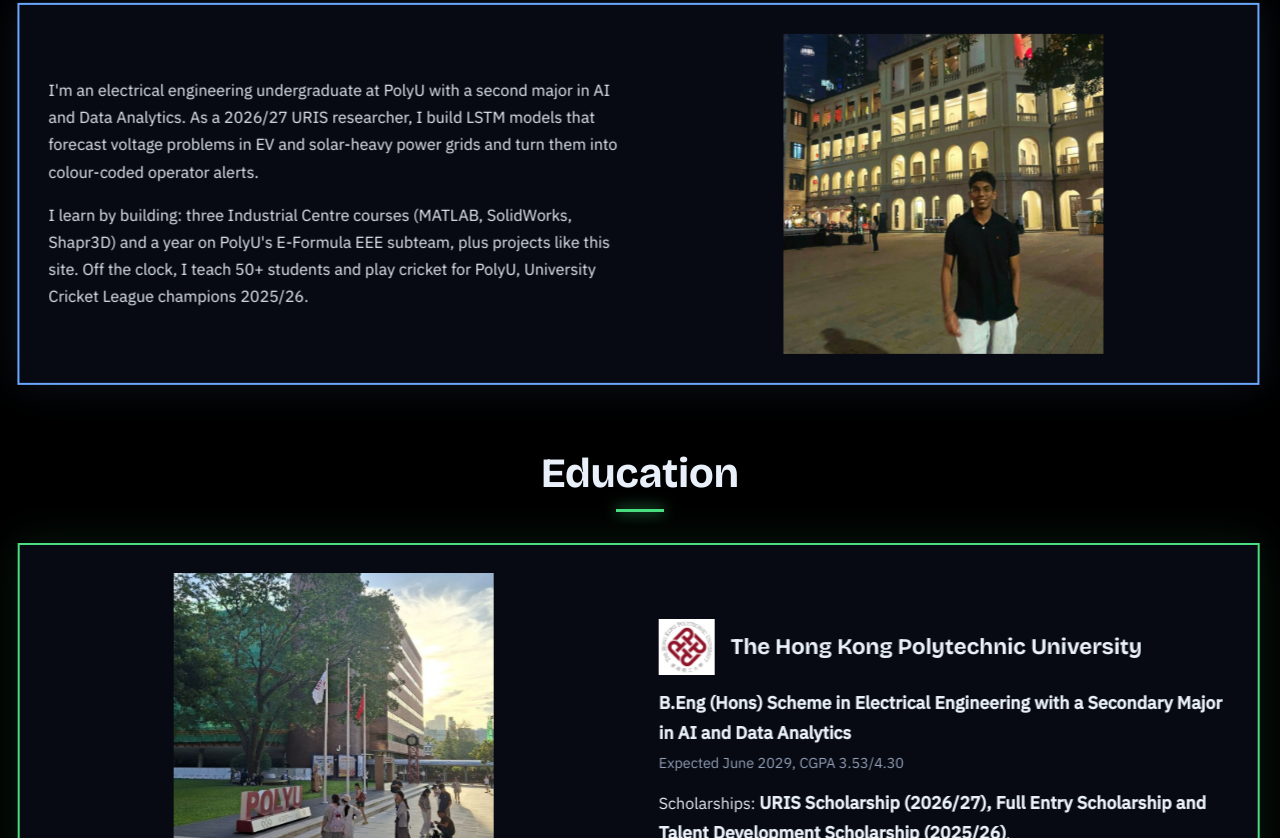
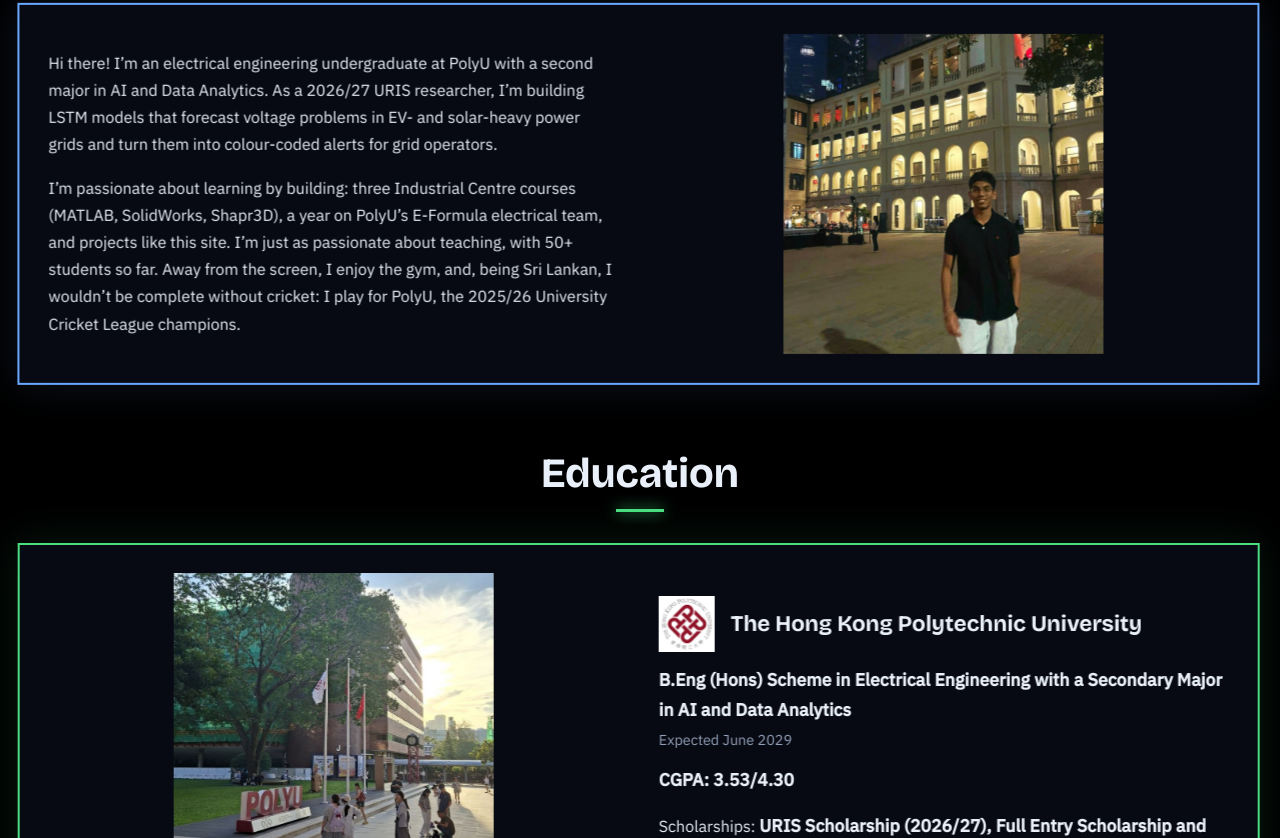
Before and after one commit to amanyoosuf/amanyoosuf.github.io, a React (Vite) app: page / in a window 1280 px wide. Shown: the part 922-1760 px from the top of the page. Built offline with nearby package versions, Linux system fonts and the light colour scheme.

Commit message:
Update App.jsx

```diff
--- a/src/App.jsx
+++ b/src/App.jsx
@@ -54,12 +54,12 @@ export default function App() {
       <Navbar sections={SECTIONS} active={active} theme={theme} tint={tintOf(active)} onToggle={() => setTheme(theme === "dark" ? "light" : "dark")} />
       <main>
         <Hero />
-        <Section id="summary" title="Who is Aman?">
+        <Section id="summary" title="Summary">
           <Story side="left" photos={[
             { id: "w1", file: "main_photo.jpg", r: -4 },
           ]}>
-            <p>I'm an electrical engineering undergraduate at PolyU with a second major in AI and Data Analytics. As a 2026/27 URIS researcher, I build LSTM models that forecast voltage problems in EV and solar-heavy power grids and turn them into colour-coded operator alerts.</p>
-            <p>I learn by building: three Industrial Centre courses (MATLAB, SolidWorks, Shapr3D) and a year on PolyU's E-Formula EEE subteam, plus projects like this site. Off the clock, I teach 50+ students and play cricket for PolyU, University Cricket League champions 2025/26.</p>
+            <p>Hi there! I’m an electrical engineering undergraduate at PolyU with a second major in AI and Data Analytics. As a 2026/27 URIS researcher, I’m building LSTM models that forecast voltage problems in EV- and solar-heavy power grids and turn them into colour-coded alerts for grid operators.</p>
+            <p>I’m passionate about learning by building: three Industrial Centre courses (MATLAB, SolidWorks, Shapr3D), a year on PolyU’s E-Formula electrical team, and projects like this site. I’m just as passionate about teaching, with 50+ students so far. Away from the screen, I enjoy the gym, and, being Sri Lankan, I wouldn’t be complete without cricket: I play for PolyU, the 2025/26 University Cricket League champions.</p>
           </Story>
         </Section>
 
@@ -69,7 +69,8 @@ export default function App() {
               <Logo file="polyu.png" alt="PolyU" />
               <h3>The Hong Kong Polytechnic University</h3>
             </div>
-            <p><strong className="key">B.Eng (Hons) Scheme in Electrical Engineering with a Secondary Major in AI and Data Analytics</strong> <small>Expected June 2029, CGPA 3.53/4.30</small></p>
+            <p><strong className="key">B.Eng (Hons) Scheme in Electrical Engineering with a Secondary Major in AI and Data Analytics</strong> <small>Expected June 2029</small></p>
+            <p><strong className="key">CGPA: 3.53/4.30</strong></p>
             <p>Scholarships: <strong className="key">URIS Scholarship (2026/27), Full Entry Scholarship and Talent Development Scholarship (2025/26)</strong>.</p>
           </Story>
           <Story side="left" photos={[{ id: "ed2", file: "lyceum_cricket.jpg", r: -3 }]}>
```
